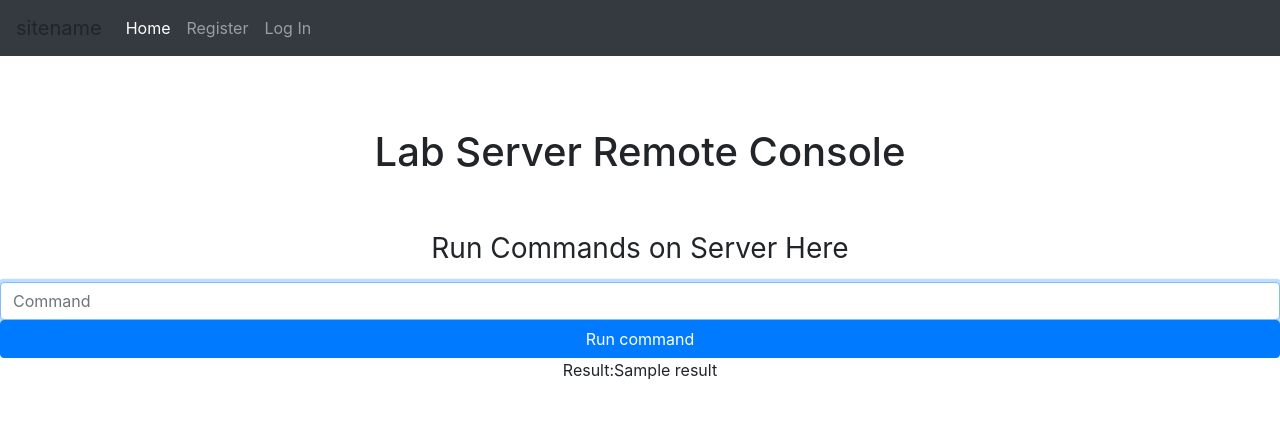
After one commit to sharkmoos/Build-a-CTF_Event, a Python web app: template docker/flask/templates/console.html in a window 1280 px wide. The commit adds this page. Shown: the top 429 px of the page. Run offline with Jinja, Linux system fonts and the light colour scheme; the template is opened without the code that fills it: most values are stand-ins (such as "Sample title", 1, 10 or a date in 2020).

Commit message:
Added basic command injection

```diff
--- a/docker/flask/requirments.txt
+++ b/docker/flask/requirments.txt
@@ -4,3 +4,4 @@ requests
 pycryptodome
 cryptography
 flask_sqlalchemy
+pyjwt
--- /dev/null
+++ b/docker/flask/templates/console.html
@@ -0,0 +1,25 @@
+{% extends 'home.html' %}
+{% block content %}
+<div class="starter-template">
+  <h1>Lab Server Remote Console</h1>
+</div>
+<body class="text-center">
+    <form class="form-signin" action="/admin/console" method="POST">
+      <h1 class="h3 mb-3 font-weight-normal">Run Commands on Server Here</h1>
+      <label for="command" class="sr-only">Command..</label>
+      <input name="command" type="text" id="command" class="form-control" placeholder="Command" required autofocus>
+      <button class="btn btn btn-primary btn-block" type="submit">Run command</button>
+      <!-- {% if reason is not none %} -->
+      <!-- <p class="alert-danger"> Login Failed! Reason: {{reason}}</p> -->
+      <!-- {% endif %} -->
+      <p>Result:{{ result }} </p>
+    </form>
+  </body>
+</main>
+{% endblock content %}
+  </body>
+
+</html>
+    </div> <!-- /container -->
+  </body>
+</html>
--- a/docker/flask/templates/notes.html
+++ b/docker/flask/templates/notes.html
@@ -3,7 +3,7 @@
       {% block content %}
       <div class="starter-template">
         <h1>Placeholder page content!</h1>
-          <p class="lead">Lets put our exploit here</p>
+          <p class="lead">Lets put our write some story content here?</p>
           <p class="lead">stuff</p>
           <p class="lead">stuff</p>
           <p class="lead">More stuff!</p>
```
Also changed, not shown: docker/flask/create_db.py (+4 -9 lines), docker/flask/main.py (+18 -3 lines).
